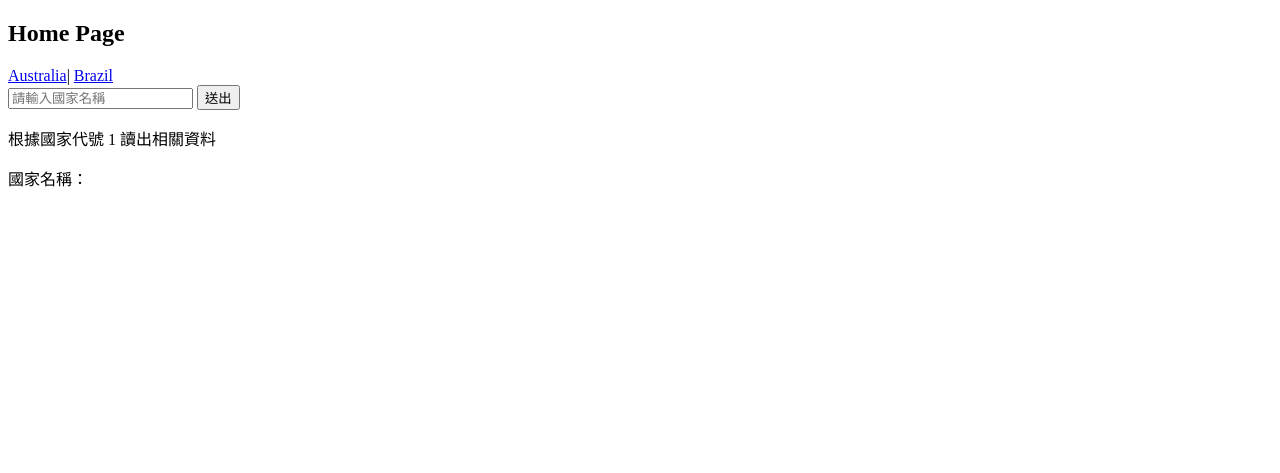
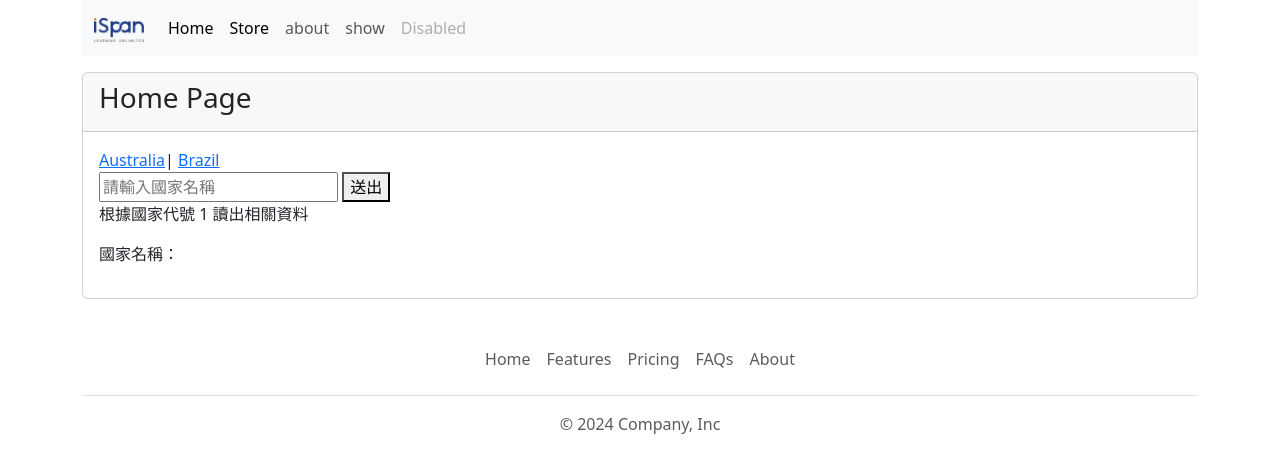
Before and after one commit to HsiaoHungWang/myproject, a Django app: page / in a window 1280 px wide. Shown: the top 473 px of the page. Run offline with Django 5.2, Linux system fonts and the light colour scheme; some libraries are stand-ins or nearby versions.

Commit message:
url tag 的使用

```diff
--- a/home/templates/home/index.html
+++ b/home/templates/home/index.html
@@ -1,12 +1,11 @@
-<!DOCTYPE html>
-<html lang="zh-hant-TW">
-<head>
-    <meta charset="UTF-8">
-    <meta name="viewport" content="width=device-width, initial-scale=1.0">
-    <title>HomePage</title>
-</head>
-<body>
-    <h2>Home Page</h2>
+{% extends 'base.html' %}
+
+{% block title %}
+<h3>Home Page</h3>
+{% endblock %}
+
+{% block content %}
+
 <a href="/?id=8">Australia</a>|
 <a href="/?id=15">Brazil</a>
 <div>
@@ -21,5 +20,4 @@
 
 <p>根據國家代號 {{ id }} 讀出相關資料</p>
 <p>國家名稱：{{ country }}</p>
-</body>
-</html>
+{% endblock %}
--- a/home/urls.py
+++ b/home/urls.py
@@ -1,9 +1,10 @@
 from django.urls import path
 from home import views
 
+app_name='home'
 urlpatterns = [
     # http://127.0.0.1:8000/
-    path('', views.index),
+    path('', views.index, name='index'),
     path('countries/', views.countries),  # http://127.0.0.1:8000/countries/
     path('about/', views.about),  # http://127.0.0.1:8000/about/
     path('about/<int:year>', views.about),  # http://127.0.0.1:8000/about/2000
--- a/myapp/urls.py
+++ b/myapp/urls.py
@@ -1,20 +1,21 @@
 from django.urls import path
 from myapp import views
 
+app_name='myapp'
 urlpatterns = [
     # path('比對的路徑','要執行的function')
     # http://127.0.0.1:8000/store/
-    path('', views.index),
+    path('', views.index, name='index'),
 
     # http://127.0.0.1:8000/store/details/uuid
     path('details/<uuid:product_id>', views.details),
     # http://127.0.0.1:8000/store/about/
-    path('about/', views.about),
+    path('about/', views.about, name='about'),
      # http://127.0.0.1:8000/store/about/2000
     path('about/<int:year>', views.about),
      # http://127.0.0.1:8000/store/blog/2024/7/1
     path('blog/<path:publish>', views.blog),
     path('course/<slug:course_name>', views.course),
      # http://127.0.0.1:8000/store/show
-    path('show/', views.show)
+    path('show/', views.show, name='show')
 ]
--- a/templates/base.html
+++ b/templates/base.html
@@ -13,7 +13,7 @@
   <body>
     <div class="container">
         <div class="pb-3">
-           {% include 'navbar.html' %}
+          {% include 'navbar.html' %}
         </div>
           <div class="card">
             <div class="card-header">
@@ -27,7 +27,9 @@
                 {% endblock %}
             </div>
           </div>
-    </div>
+
+        {% include 'footer.html' %}
+        </div>
 
     <!-- <script src="https://cdn.jsdelivr.net/npm/bootstrap@5.3.3/dist/js/bootstrap.bundle.min.js" integrity="sha384-YvpcrYf0tY3lHB60NNkmXc5s9fDVZLESaAA55NDzOxhy9GkcIdslK1eN7N6jIeHz" crossorigin="anonymous"></script> -->
      <script src="{% static 'scripts/bootstrap.min.js' %}"></script>
--- /dev/null
+++ b/templates/footer.html
@@ -0,0 +1,10 @@
+<footer class="py-3 my-4">
+    <ul class="nav justify-content-center border-bottom pb-3 mb-3">
+      <li class="nav-item"><a href="#" class="nav-link px-2 text-body-secondary">Home</a></li>
+      <li class="nav-item"><a href="#" class="nav-link px-2 text-body-secondary">Features</a></li>
+      <li class="nav-item"><a href="#" class="nav-link px-2 text-body-secondary">Pricing</a></li>
+      <li class="nav-item"><a href="#" class="nav-link px-2 text-body-secondary">FAQs</a></li>
+      <li class="nav-item"><a href="#" class="nav-link px-2 text-body-secondary">About</a></li>
+    </ul>
+    <p class="text-center text-body-secondary">© 2024 Company, Inc</p>
+  </footer>
--- a/templates/navbar.html
+++ b/templates/navbar.html
@@ -10,13 +10,20 @@
       <div class="collapse navbar-collapse" id="navbarNav">
         <ul class="navbar-nav">
           <li class="nav-item">
-            <a class="nav-link active" aria-current="page" href="#">Home</a>
+            <!-- <a class="nav-link active" aria-current="page" href="/">Home</a> -->
+            <a class="nav-link active" aria-current="page" href="{% url 'home:index' %}">Home</a>
           </li>
           <li class="nav-item">
-            <a class="nav-link" href="#">Features</a>
+            <!-- <a class="nav-link active" aria-current="page" href="/store/">Store</a> -->
+            <a class="nav-link active" aria-current="page" href="{% url 'myapp:index' %}">Store</a>
           </li>
           <li class="nav-item">
-            <a class="nav-link" href="#">Pricing</a>
+            <!-- <a class="nav-link" href="/store/about/">about</a> -->
+            <a class="nav-link" href="{% url 'myapp:about' %}">about</a>
+          </li>
+          <li class="nav-item">
+            <!-- <a class="nav-link" href="/store/show/">show</a> -->
+            <a class="nav-link" href="{% url 'myapp:show' %}">show</a>
           </li>
           <li class="nav-item">
             <a class="nav-link disabled" aria-disabled="true">Disabled</a>
```
Lines whose indentation alone changed are shown as unchanged.
